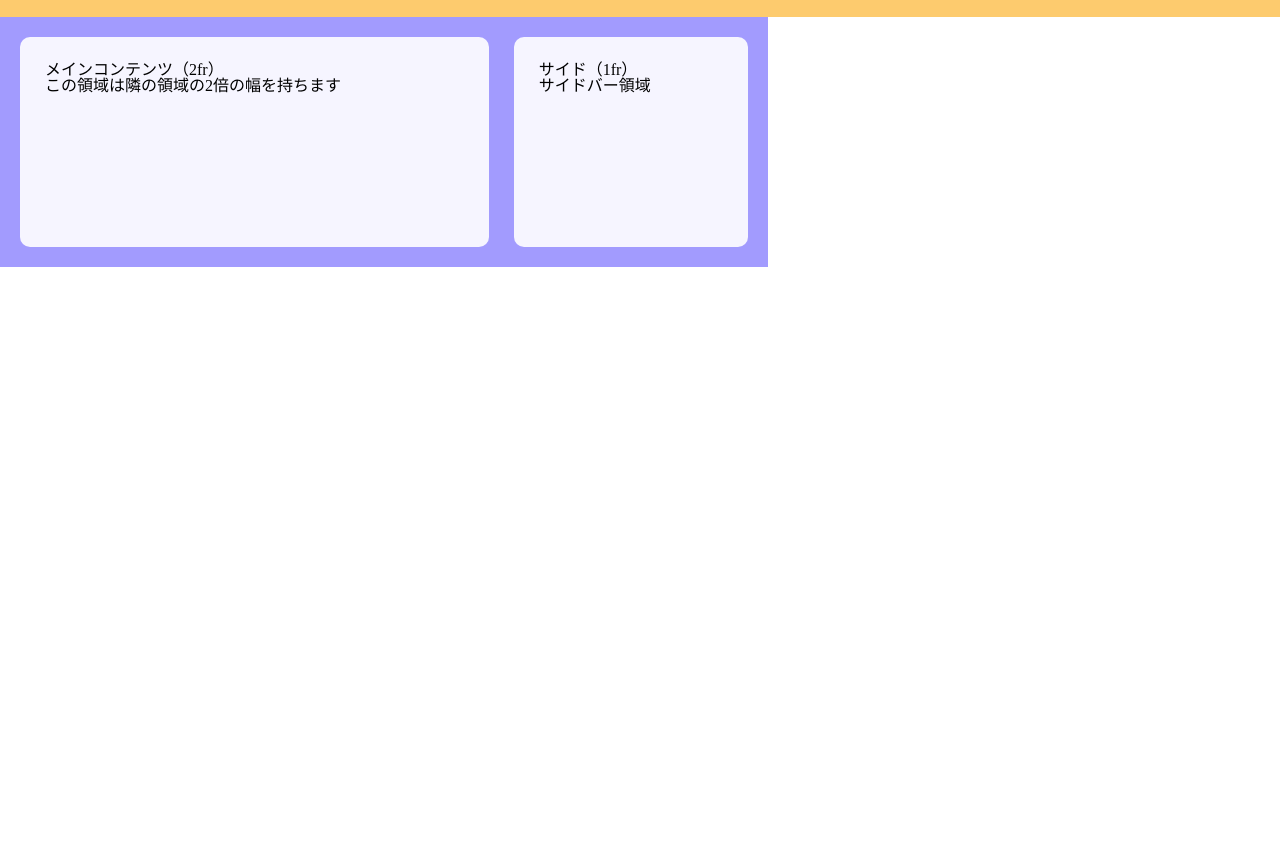
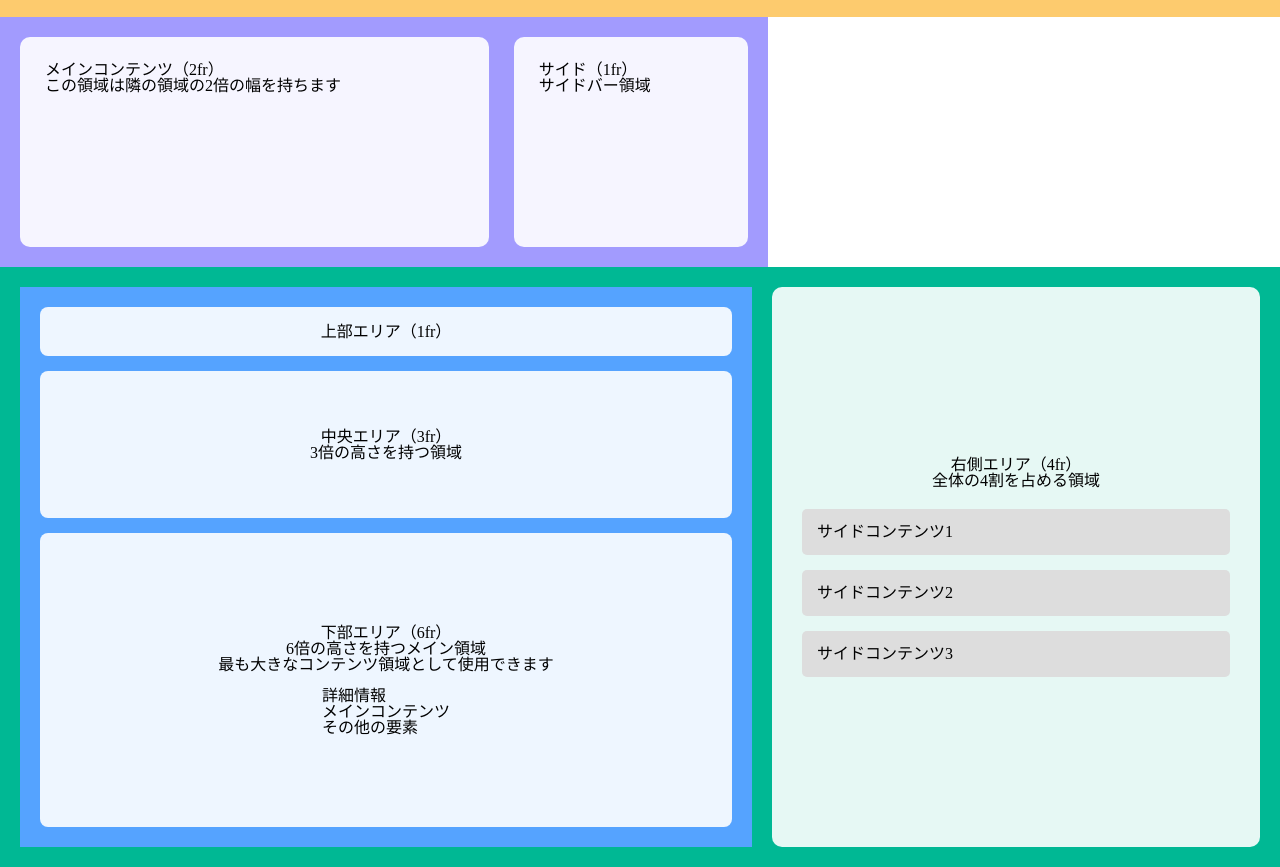
Before and after one commit to chibachann/component-lab-gatsby, a Gatsby site: page / in a window 1280 px wide. Shown: the part 4133-5000 px from the top of the page. Before the commit the page ends 4400 px from the top, so only its background shows below. Built offline with nearby package versions, Linux system fonts and the light colour scheme; Gatsby itself is replaced by a stand-in of ours.

Commit message:
Add complex nested grid layout example
- Create 6:4 left-right split layout using ColorBlock grid system
- Implement 1:3:6 vertical ratio in left section
- Demonstrate nested ColorBlock grid capabilities
- Add comprehensive content examples for each section
- Show practical dashboard-style layout structure

```diff
--- a/src/pages/index.js
+++ b/src/pages/index.js
@@ -101,6 +101,59 @@ const IndexPage = () => {
         </div>
       </ColorBlock>
 
+      {/* 左6割・右4割、左側を縦に1:3:6で分割 */}
+      <ColorBlock
+        backgroundColor="#00b894"
+        height="600px"
+        useGrid={true}
+        gridTemplateColumns="6fr 4fr"
+        gridGap="20px"
+      >
+        {/* 左側：縦に1:3:6で分割 */}
+        <ColorBlock
+          backgroundColor="#55a3ff"
+          useGrid={true}
+          gridTemplateRows="1fr 3fr 6fr"
+          gridGap="15px"
+          height="100%"
+        >
+          <div style={{ backgroundColor: 'rgba(255,255,255,0.9)', padding: '15px', borderRadius: '8px', display: 'flex', alignItems: 'center', justifyContent: 'center' }}>
+            <h4>上部エリア（1fr）</h4>
+          </div>
+          <div style={{ backgroundColor: 'rgba(255,255,255,0.9)', padding: '20px', borderRadius: '8px', display: 'flex', alignItems: 'center', justifyContent: 'center', flexDirection: 'column' }}>
+            <h4>中央エリア（3fr）</h4>
+            <p>3倍の高さを持つ領域</p>
+          </div>
+          <div style={{ backgroundColor: 'rgba(255,255,255,0.9)', padding: '25px', borderRadius: '8px', display: 'flex', alignItems: 'center', justifyContent: 'center', flexDirection: 'column' }}>
+            <h3>下部エリア（6fr）</h3>
+            <p>6倍の高さを持つメイン領域</p>
+            <p>最も大きなコンテンツ領域として使用できます</p>
+            <ul style={{ marginTop: '15px' }}>
+              <li>詳細情報</li>
+              <li>メインコンテンツ</li>
+              <li>その他の要素</li>
+            </ul>
+          </div>
+        </ColorBlock>
+
+        {/* 右側：4割の領域 */}
+        <div style={{ backgroundColor: 'rgba(255,255,255,0.9)', padding: '30px', borderRadius: '10px', display: 'flex', flexDirection: 'column', alignItems: 'center', justifyContent: 'center' }}>
+          <h3>右側エリア（4fr）</h3>
+          <p>全体の4割を占める領域</p>
+          <div style={{ marginTop: '20px', width: '100%' }}>
+            <div style={{ backgroundColor: '#ddd', padding: '15px', marginBottom: '15px', borderRadius: '5px' }}>
+              <h5>サイドコンテンツ1</h5>
+            </div>
+            <div style={{ backgroundColor: '#ddd', padding: '15px', marginBottom: '15px', borderRadius: '5px' }}>
+              <h5>サイドコンテンツ2</h5>
+            </div>
+            <div style={{ backgroundColor: '#ddd', padding: '15px', borderRadius: '5px' }}>
+              <h5>サイドコンテンツ3</h5>
+            </div>
+          </div>
+        </div>
+      </ColorBlock>
+
     </Layout>
   );
 };
```
